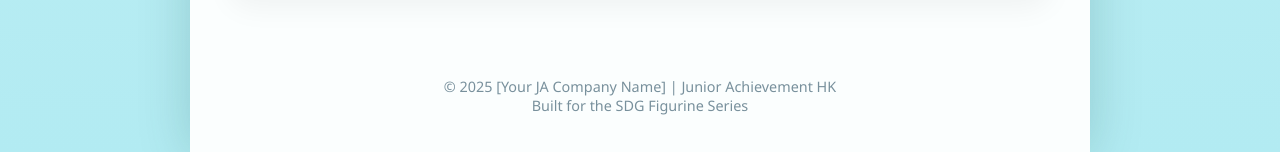
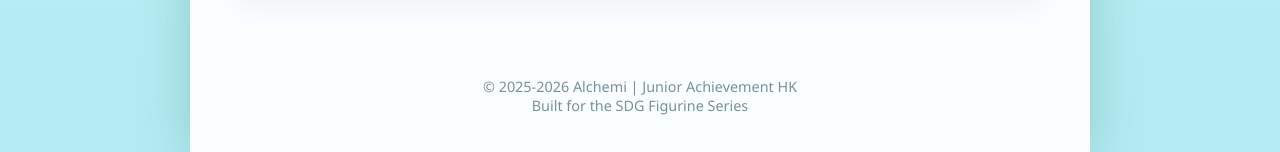
Before and after one commit to s027104/JAHK_Globies_SDG_6_test, a plain HTML site: page index.html in a window 1280 px wide. Shown: the part 1839-1991 px from the top of the page. Drawn offline with Linux system fonts and the light colour scheme.

Commit message:
Update index.html

```diff
--- a/index.html
+++ b/index.html
@@ -253,7 +253,7 @@
     </div>
 
     <footer style="text-align: center; padding: 40px; color: #78909c; font-size: 0.9rem;">
-        &copy; 2025 [Your JA Company Name] | Junior Achievement HK<br>
+        &copy; 2025-2026 Alchemi | Junior Achievement HK<br>
         Built for the SDG Figurine Series
     </footer>
 </div>
```
